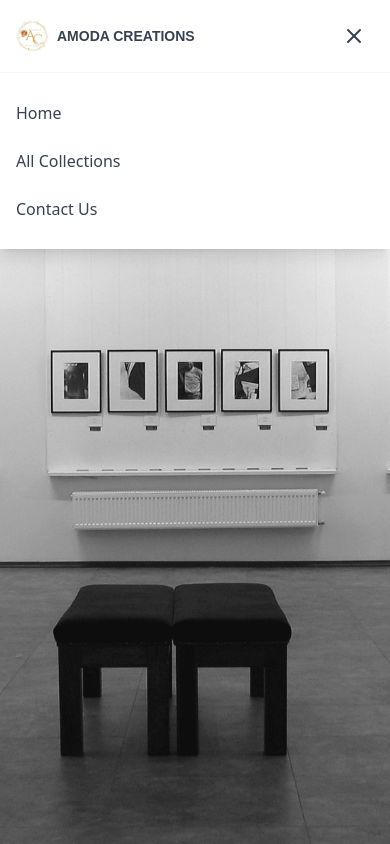
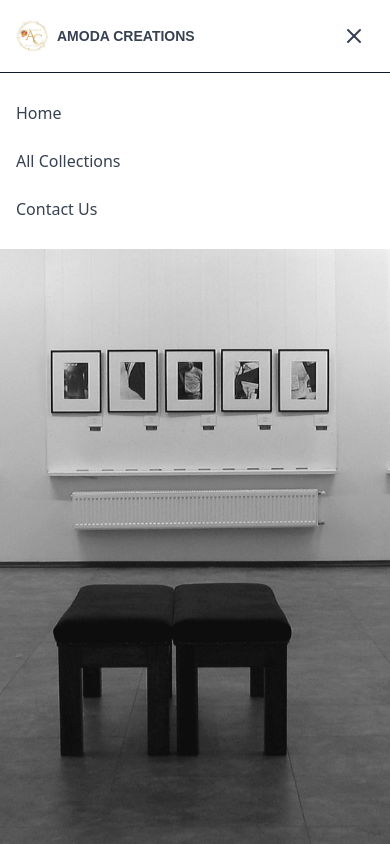
Before and after one commit to ragritti/Art-website, a React (Create React App) app: page / in a window 390 px wide. Both pictures are taken after a click on the button "Toggle menu". Shown: the top 844 px of the page. Built offline with nearby package versions, Linux system fonts and the light colour scheme.

Commit message:
shadow removed

```diff
--- a/src/Components/Header.js
+++ b/src/Components/Header.js
@@ -5,7 +5,7 @@ export default function Header() {
     const [isMenuOpen, setIsMenuOpen] = useState(false);
 
     return (
-        <header className="fixed top-0 left-0 w-full bg-white z-10 shadow-sm">
+        <header className="fixed top-0 left-0 w-full bg-white z-10">
             <nav className="container mx-auto px-4 sm:px-6 lg:px-12 py-4">
                 <div className="flex justify-between items-center">
                     {/* Logo Section */}
@@ -57,7 +57,7 @@ export default function Header() {
 
                 {/* Mobile Navigation - Positioned below logo */}
                 {isMenuOpen && (
-                    <div className="absolute left-0 right-0 top-full bg-white border-t border-gray-100 shadow-lg md:hidden">
+                    <div className="absolute left-0 right-0 top-full bg-white border-t border-gray-900 md:hidden">
                         <div className="flex flex-col py-4">
                             <a
                                 href="/"
```
